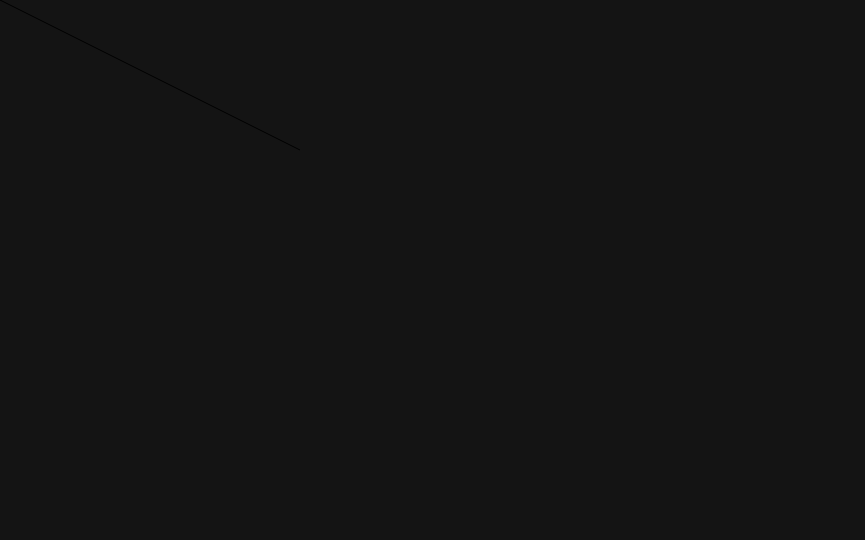
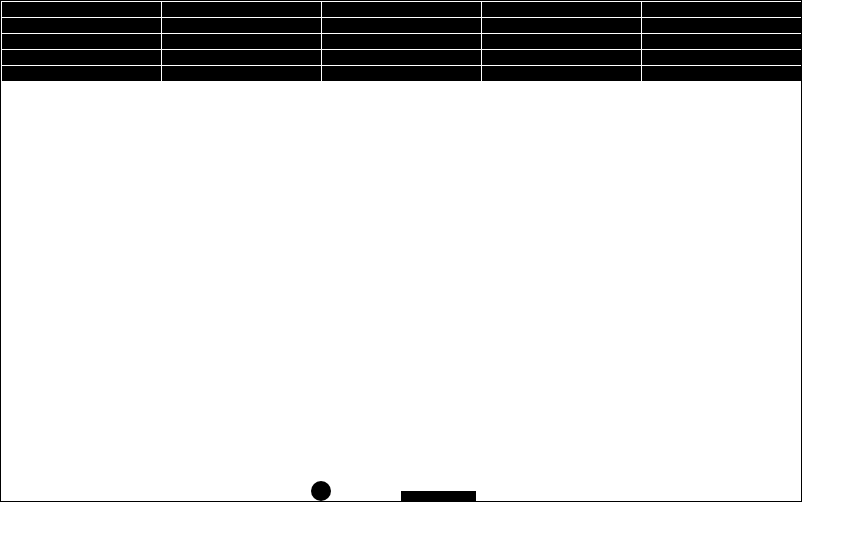
Before and after one commit to mech-math/canvas, a plain HTML site: page single-lenes/index.html in a window 1280 px wide. Shown: the whole page, without its empty margins (0-865 px from the left). Drawn offline with nearby package versions, Linux system fonts and the light colour scheme.

Commit message:
[tetris] add simple template based on canvas template

```diff
--- a/single-lenes/css/style.css
+++ b/single-lenes/css/style.css
@@ -216,34 +216,18 @@ button {  width: auto; overflow: visible; }
 .clearfix { zoom: 1; }
 
 
-
-
-
-
  /* Primary Styles
-    Author:
+    Author: Max
  */
 
 html, body { height: 100%; min-height: 750px; }
 
-body {
-
-    margin: 0px;
-    background: rgba(20, 20, 20, 1);
-
-    }
-
 #display {
-
-    position: fixed;
-    background: transparent;
-    top: 0px;
-
-    }
+    border: 1px solid black;
+}
 
 #container {
     min-height: 100%;
     height: auto !important;
     height: 100%;
-
-    }
+}
--- a/single-lenes/index.html
+++ b/single-lenes/index.html
@@ -21,7 +21,7 @@
 
 <body>
   <div id="container">
-    <canvas id="display" width="500" height="500"></canvas>
+    <canvas id="display" width="800" height="500"></canvas>
   </div>
 
   <!-- Grab Google CDN's jQuery, with a protocol relative URL; fall back to local if necessary -->
@@ -30,18 +30,6 @@
 
   <script type="text/javascript" src="js/script.js"></script>
 
-  <!--[if lt IE 7 ]>
-    <script src="js/libs/dd_belatedpng.js"></script>
-    <script>DD_belatedPNG.fix("img, .png_bg"); // Fix any <img> or .png_bg bg-images. Also, please read goo.gl/mZiyb </script>
-  <![endif]-->
-
-  <!-- mathiasbynens.be/notes/async-analytics-snippet Change UA-XXXXX-X to be your site's ID -->
-  <script>
-    var _gaq=[["_setAccount","UA-XXXXX-X"],["_trackPageview"]];
-    (function(d,t){var g=d.createElement(t),s=d.getElementsByTagName(t)[0];g.async=1;
-    g.src=("https:"==location.protocol?"//ssl":"//www")+".google-analytics.com/ga.js";
-    s.parentNode.insertBefore(g,s)}(document,"script"));
-  </script>
 
 </body>
 </html>
--- a/single-lenes/js/script.js
+++ b/single-lenes/js/script.js
@@ -1,12 +1,170 @@
+'use strict';
+
+var PADDLE_H = 10;
+var PADDLE_W = 75;
+
+var canvas, ctx, h, w;
+var x = 150;
+var y = 150;
+var dx = 2;
+var dy = 4;
+
+var bricks;
+var N_ROWS;
+var N_COLS;
+var BRICK_WIDTH;
+var BRICK_HEIGHT;
+var PADDING;
+
 $(document).ready(function() {
 
-    var canvas = document.getElementById('display');
-    var ctx = canvas.getContext('2d');
-    canvas.width = $(window).width();
-    canvas.height = $(window).height();
+    canvas = document.getElementById('display');
+    ctx = canvas.getContext('2d');
+    w = canvas.width;
+    h = canvas.height;
 
-    ctx.beginPath();
-    ctx.moveTo(0,0);
-    ctx.lineTo(300,150);
-    ctx.stroke();
+    function Game() {
+        this.DrawInterval = 10;
+
+        this.rightDown = false;
+        this.leftDown = false;
+
+        this.paddlex = w / 2;
+        this.paddleh = PADDLE_H;
+        this.paddlew = PADDLE_W;
+
+        this.Initialize();
+    }
+
+    Game.prototype.onkeyup_ = function(e) {
+        if (e.keyCode == 39) this.rightDown = false;
+        else if (e.keyCode == 37) this.leftDown = false;
+    };
+
+    Game.prototype.onkeydown_ = function(e) {
+        if (e.keyCode == 39) this.rightDown = true;
+        else if (e.keyCode == 37) this.leftDown = true;
+    };
+
+    Game.prototype.initBricks_ = function() {
+        N_ROWS = 5;
+        N_COLS = 5;
+        BRICK_WIDTH = (w/N_COLS) - 1;
+        BRICK_HEIGHT = 15;
+        PADDING = 1;
+
+        bricks = new Array(N_ROWS);
+        for (var i = 0; i < N_ROWS; i++) {
+            bricks[i] = new Array(N_COLS);
+            for (var j = 0; j < N_COLS; j++) {
+                bricks[i][j] = 1;
+            }
+        }
+    };
+
+    Game.prototype.drawCircle_ = function(x,y,r) {
+        ctx.beginPath();
+        ctx.arc(x,y,r, 0, Math.PI*2, true);
+        ctx.closePath();
+        ctx.fill();
+    };
+
+    Game.prototype.drawRect_ = function(x,y,w,h) {
+        ctx.beginPath();
+        ctx.rect(x,y, w, h);
+        ctx.fillStyle = 'black';
+        ctx.closePath();
+        ctx.fill();
+    };
+
+    Game.prototype.drawBricks_ = function() {
+        var i, j;
+
+        for (i=0; i < N_ROWS; i++) {
+            for (j=0; j < N_COLS; j++) {
+                if (bricks[i][j] == 1) {
+                    this.drawRect_((j * (BRICK_WIDTH + PADDING)) + PADDING,
+                            (i * (BRICK_HEIGHT + PADDING)) + PADDING,
+                        BRICK_WIDTH, BRICK_HEIGHT);
+                }
+            }
+        }
+    };
+
+    Game.prototype.clear_ = function() {
+        ctx.clearRect(0, 0, w, h);
+    };
+
+    Game.prototype.Initialize = function () {
+        document.addEventListener('keyup', this.onkeyup_.bind(this));
+        document.addEventListener('keydown', this.onkeydown_.bind(this));
+
+        this.LoadContent();
+    };
+
+    Game.prototype.LoadContent = function () {
+        this.initBricks_();
+        this.GameLoop = setInterval(this.RunGameLoop.bind(this), this.DrawInterval);
+    };
+
+    Game.prototype.Update = function () {
+        if (this.rightDown) {
+            this.paddlex = this.paddlex + 5;
+        }
+        if (this.leftDown) {
+            this.paddlex = this.paddlex - 5;
+        }
+    };
+
+    Game.prototype.Draw = function () {
+        var circleRadius = 10;
+
+        this.drawRect_(this.paddlex, h - this.paddleh, this.paddlew, this.paddleh);
+        this.drawBricks_();
+        this.drawCircle_(x, y, circleRadius);
+    };
+
+    Game.prototype.Check = function() {
+        var rowheight, colwidth, row, col;
+
+        rowheight = BRICK_HEIGHT + PADDING;
+        colwidth = BRICK_WIDTH + PADDING;
+        row = Math.floor(y/rowheight);
+        col = Math.floor(x/colwidth);
+        //if so, reverse the ball and mark the brick as broken
+        if (y < N_ROWS * rowheight && row >= 0 && col >= 0 && bricks[row][col] == 1) {
+            dy = -dy;
+            bricks[row][col] = 0;
+        }
+
+        if (x + dx > w || x + dx < 0) {
+            dx =- dx;
+        }
+
+        if (y + dy > h || y + dy < 0) {
+            dy =- dy;
+        }
+
+        if (y + dy > h - this.paddleh) {
+            if (x > this.paddlex && x < this.paddlex + this.paddlew) {
+                dy = -dy;
+            } else {
+                clearInterval(this.GameLoop);
+            }
+        }
+
+        x += dx;
+        y += dy;
+    };
+
+    Game.prototype.RunGameLoop = function (game) {
+        this.clear_();
+
+        this.Update();
+        this.Draw();
+        this.Check();
+    };
+
+    var game = new Game();
+
 });
```
